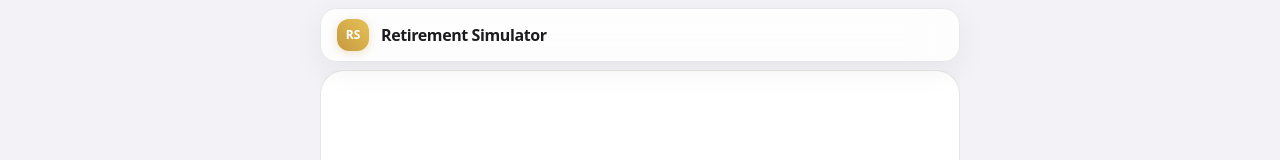
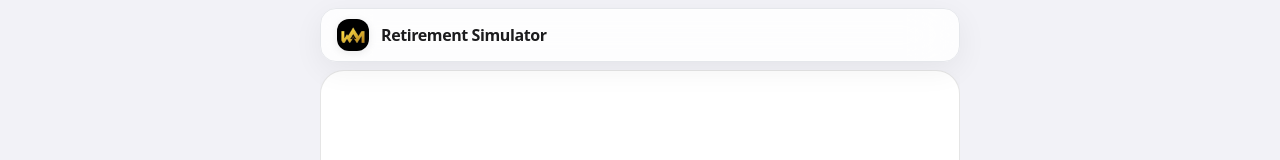
Before and after one commit to ey-ron/retirement_planner, a Next.js app: page / in a window 1280 px wide. Shown: the top 160 px of the page. Built offline with nearby package versions, Linux system fonts and the light colour scheme.

Commit message:
feat(branding): update header icon to use official app icon asset

```diff
--- a/src/components/dashboard/layouts/MobileShell.js
+++ b/src/components/dashboard/layouts/MobileShell.js
@@ -16,9 +16,11 @@ export default function MobileShell({
       <div className="w-full max-w-2xl mx-auto pt-2 sm:pt-3 px-4 shrink-0 z-30">
         <header className="w-full bg-white/85 backdrop-blur-xl border border-black/8 rounded-2xl sm:rounded-3xl shadow-[0_8px_30px_rgba(0,0,0,0.06)] px-4 sm:px-6 py-2.5 sm:py-3 flex items-center justify-between transition-all">
           <div className="flex items-center gap-3">
-            <div className="w-8 h-8 rounded-xl bg-gradient-to-tr from-[#C59A3F] to-[#E5C158] flex items-center justify-center text-white shadow-[0_2px_8px_rgba(197,154,63,0.3)] font-black text-xs select-none">
-              RS
-            </div>
+            <img
+              src="/icon-192x192.png"
+              alt="Retirement Simulator Icon"
+              className="w-8 h-8 rounded-xl object-contain shadow-[0_2px_8px_rgba(0,0,0,0.08)] select-none shrink-0"
+            />
             <span className="text-base sm:text-lg font-black tracking-tight text-[#1C1C1E]">
               Retirement Simulator
             </span>
```
Also changed, not shown: public/dashboard-icon.png (deleted), public/icon.png (added).
